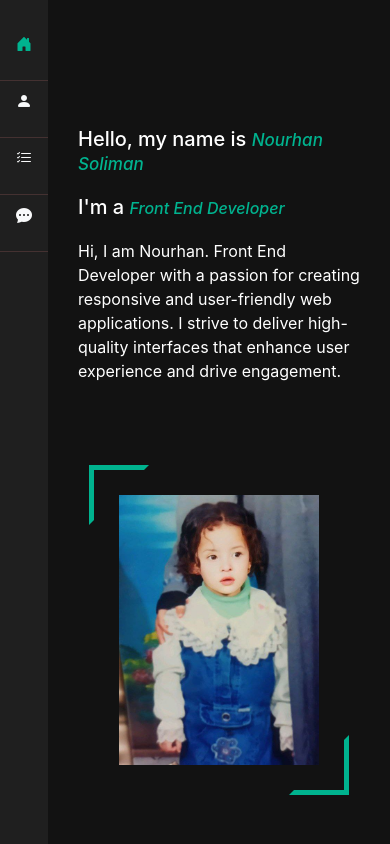
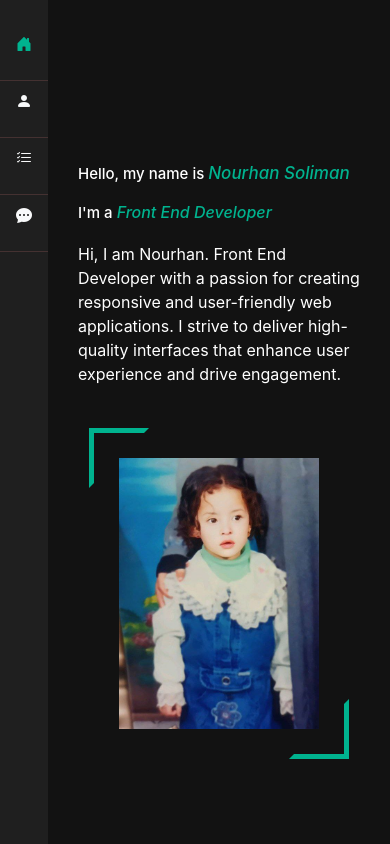
Before and after one commit to Nourhan-Soliman/portfolio, a plain HTML site: page index.html in a window 390 px wide. Drawn offline with nearby package versions, Linux system fonts and the light colour scheme; a web font is replaced by a local one.

Commit message:
Add new feature or fix bug

```diff
--- a/index.html
+++ b/index.html
@@ -81,7 +81,7 @@
                                  style="font-size: 17px; font-style: italic;">
                                  Nourhan Soliman</span></h1>
                             <h2 >I'm a <span class="highlight" style="font-style: italic; font-size: 16px;">Front End Developer</span></h2>
-                            <p class="pb-5">Hi, I am Nourhan. Front End Developer with a passion for creating responsive and user-friendly web applications. I strive to deliver high-quality interfaces that enhance user experience and drive engagement.</p>
+                            <p class="pb-2">Hi, I am Nourhan. Front End Developer with a passion for creating responsive and user-friendly web applications. I strive to deliver high-quality interfaces that enhance user experience and drive engagement.</p>
                         </div>
                     </div>
                     <div class="col-md-6 text-center pt-5 ">
--- a/master.css
+++ b/master.css
@@ -38,13 +38,11 @@ max-width: 200px;
 }
 
 
-
-
 @media (max-width: 920px) {
 
     .intro h1 , .intro h2{
 
-      font-size: 20px;
+      font-size: 15px;
 
 
       margin-bottom: 20px;
```
